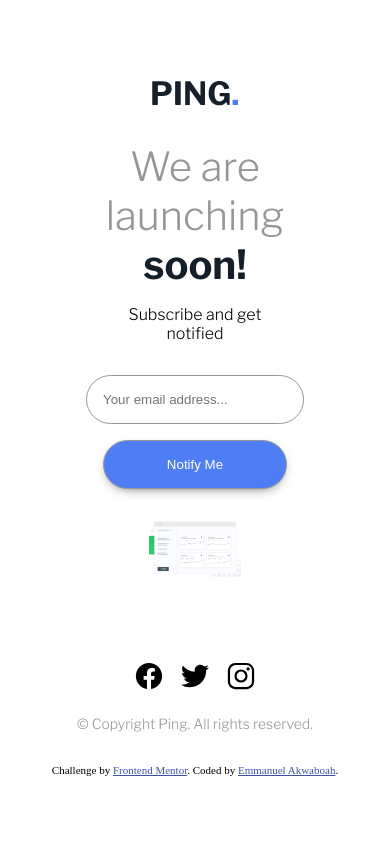
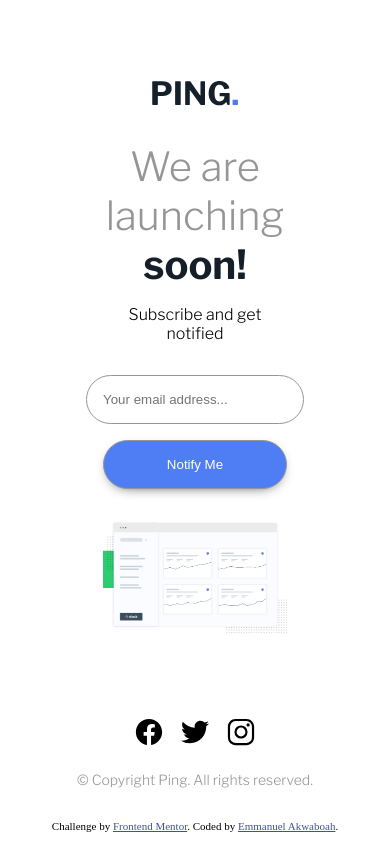
Before and after one commit to Cyrus-Akwaboah-Emmanuel/Ping-coming-soon-page, a plain HTML site: page index.html in a window 390 px wide. Drawn offline with nearby package versions, Linux system fonts and the light colour scheme.

Commit message:
Add files via upload

```diff
--- a/style.css
+++ b/style.css
@@ -117,4 +117,5 @@ button:hover{background-color: var(--Pale-Blue);}
     }
     input,button{width: 100%;}
     button{margin-top: 1rem;}
+    #dashboard{width: 100%;}
 }
```
